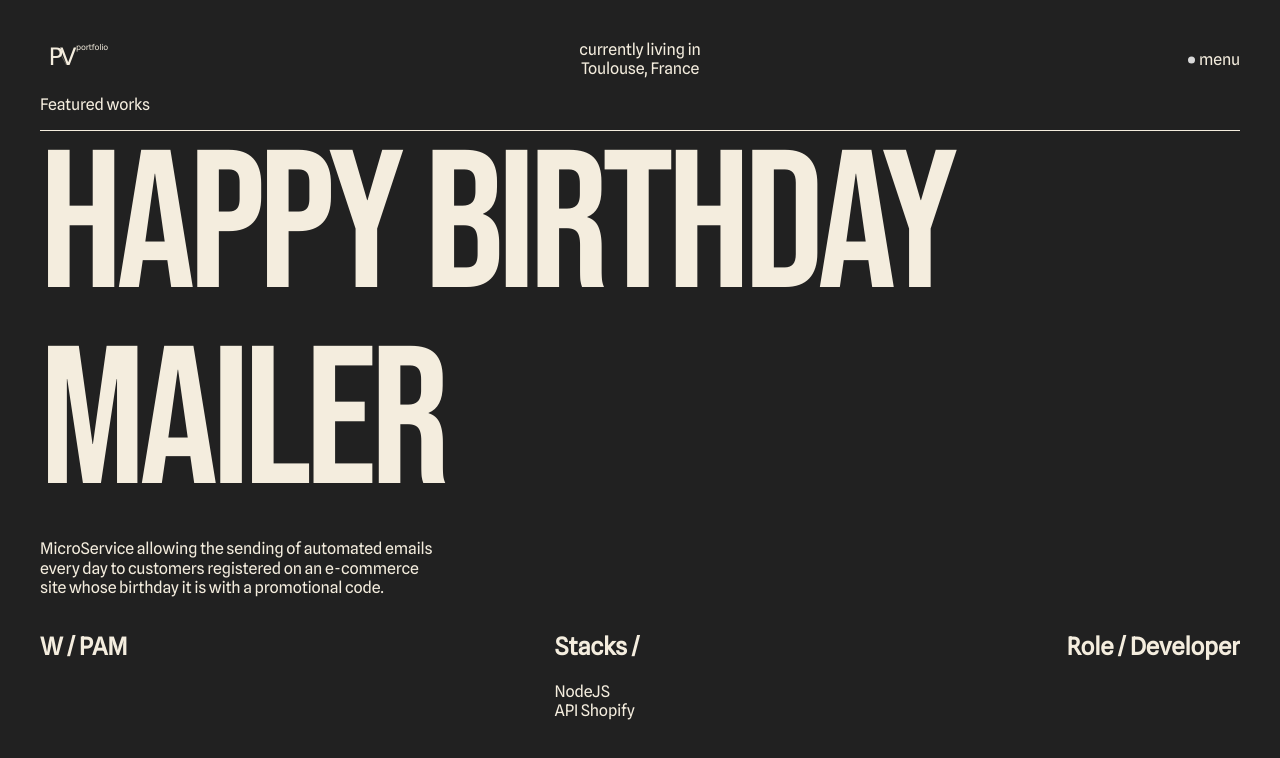
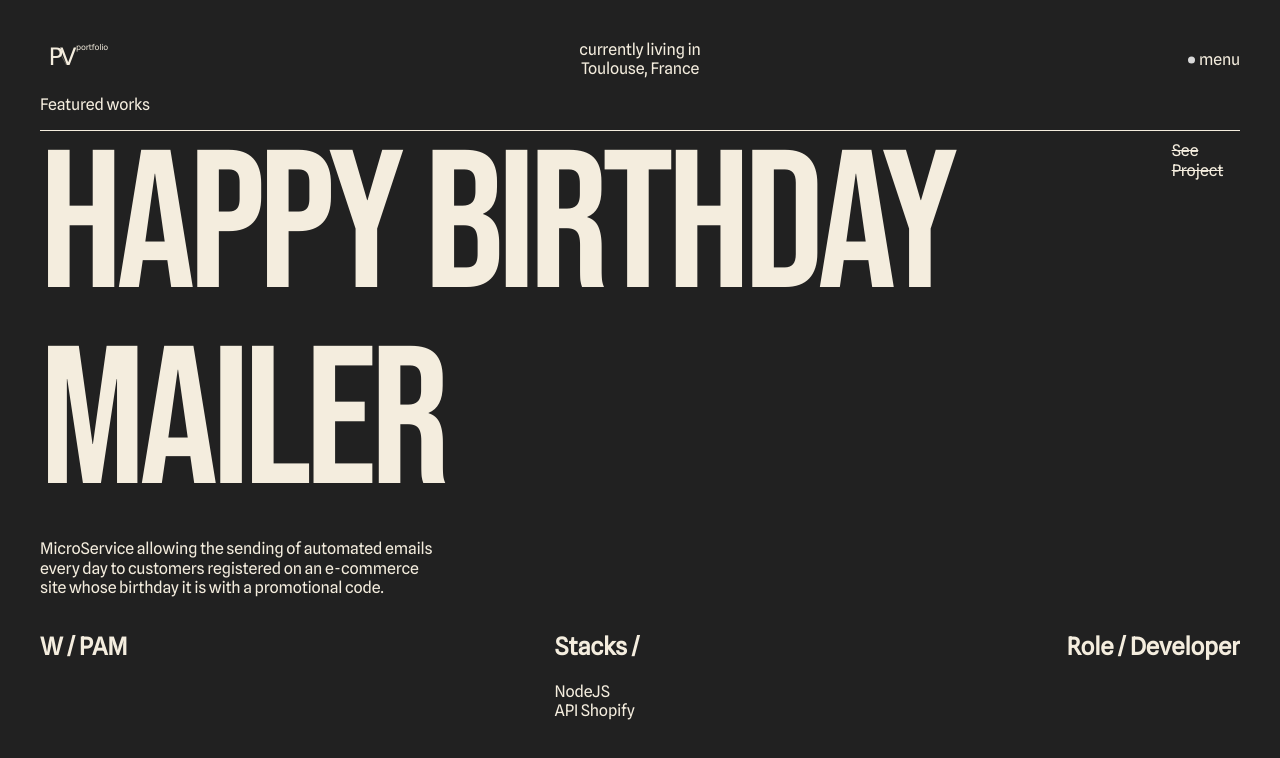
Before and after one commit to tifiloutube/my-portfolio, a Nuxt app in the folder portfolio/: page /Work in a window 1280 px wide. Shown: the top 758 px of the page. Built offline with nearby package versions, Linux system fonts and the light colour scheme.

Commit message:
add git link to /work

```diff
--- a/portfolio/components/WorkPage/ExperiencePro.vue
+++ b/portfolio/components/WorkPage/ExperiencePro.vue
@@ -68,9 +68,14 @@ onMounted(() => {
     </p>
     <article class="container">
       <div class="project">
+        <div class="container-title">
           <h1 class="h1 project-title">
             Happy Birthday Mailer
           </h1>
+          <NuxtLink class="project-git private">
+          See Project
+          </NuxtLink>
+        </div>
         <div class="project-description">
           <p>
             MicroService allowing the sending of automated emails every day to customers registered on an e-commerce site whose birthday it is with a promotional code.
@@ -108,9 +113,14 @@ onMounted(() => {
         </div>
       </div>
       <div class="project">
+        <div class="container-title">
           <h1 class="h1 project-title">
             Waiting List
           </h1>
+          <NuxtLink class="project-git private">
+            See Project
+          </NuxtLink>
+        </div>
         <div class="project-description">
           <p>
             Microservice allowing users to add themselves to a waiting list if the product is no longer in stock on the site.
@@ -149,9 +159,14 @@ onMounted(() => {
         </div>
       </div>
       <div class="project">
+        <div class="container-title">
           <h1 class="h1 project-title">
             Mailjet Add List
           </h1>
+          <NuxtLink class="project-git private">
+            See Project
+          </NuxtLink>
+        </div>
         <div class="project-description">
           <p>
             Microservice allowing users to add themselves to a newsletter managed via mailjet from the site.
@@ -190,9 +205,14 @@ onMounted(() => {
         </div>
       </div>
       <div class="project">
+        <div class="container-title">
           <h1 class="h1 project-title">
             Arty Agency
           </h1>
+          <NuxtLink to="https://github.com/MrBartou/Arti-Agency" class="project-git" target="_blank">
+            See Project
+          </NuxtLink>
+        </div>
         <div class="project-description">
           <p>
             School project where we developed a showcase site for a creative web agency with a dashboard that allows you to manage projects and tasks on the project.
@@ -228,9 +248,14 @@ onMounted(() => {
         </div>
       </div>
       <div class="project">
+        <div class="container-title">
           <h1 class="h1 project-title">
             API Netwish
           </h1>
+          <NuxtLink to="https://github.com/MrBartou/api_netwish" class="project-git" target="_blank">
+            See Project
+          </NuxtLink>
+        </div>
         <div class="project-description">
           <p>
             School project where we developed an API allowing you to retrieve all available films/series with the synopsis and rating
@@ -263,9 +288,14 @@ onMounted(() => {
         </div>
       </div>
       <div class="project">
+        <div class="container-title">
           <h1 class="h1 project-title">
             Foodie Roulette
           </h1>
+          <NuxtLink to="https://github.com/tifiloutube/foodie-roulette" class="project-git" target="_blank">
+            See Project
+          </NuxtLink>
+        </div>
         <div class="project-description">
           <p>
             School project where we developed an Android application which allows users, depending on their location, to know where to eat by retrieving all the restaurants in the surrounding area over a distance selected by the user and which suggests a place to eat according to all the restaurants in the area.
@@ -313,6 +343,16 @@ onMounted(() => {
   .project {
     border-top: 1px #F4EDDE solid;
     background-color: #212121;
+    .container-title {
+      display: flex;
+      justify-content: space-between;
+      .project-git {
+        margin-top: 10px;
+      }
+      .private {
+        text-decoration-line: line-through;
+      }
+    }
     .project-title {
 
     }
```
Also changed, not shown: portfolio/assets/images/logo.svg. Lines whose indentation alone changed are shown as unchanged.
